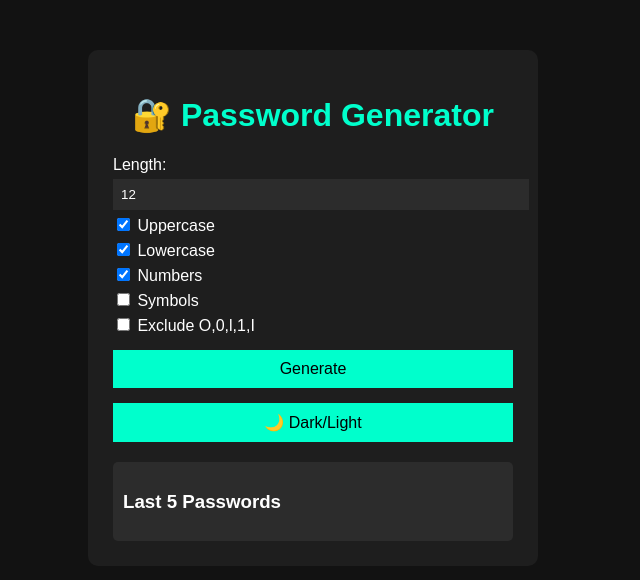
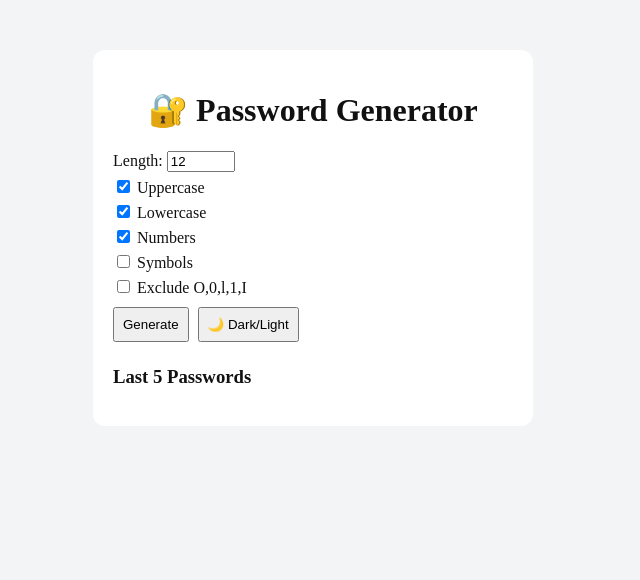
Before and after one commit to npmhimanshu/Password_Generator, a Flask app: page / in a window 1280 px wide. Shown: the top 580 px of the page, without its empty margins (327-967 px from the left). Run offline with Flask 3, Linux system fonts and the light colour scheme.

Commit message:
Update style.css

```diff
--- a/static/style.css
+++ b/static/style.css
@@ -1,62 +1,24 @@
-body {
-    background-color: #121212;
-    color: #ffffff;
-    font-family: Arial, sans-serif;
-}
+body.light { background: #f3f4f6; color: #111; }
+body.dark { background: #111827; color: #e5e7eb; }
 
-.container {
-    width: 400px;
-    margin: 50px auto;
-    padding: 25px;
-    background-color: #1e1e1e;
-    border-radius: 10px;
-}
+.container { width: 400px; margin: 50px auto; padding: 20px; background: #1f2937; border-radius: 12px; }
 
-h1 {
-    text-align: center;
-    color: #00ffcc;
-}
+body.light .container { background: #fff; }
 
-label {
-    display: block;
-    margin-top: 10px;
-}
+h1 { text-align: center; }
 
-input[type="number"] {
-    width: 100%;
-    padding: 8px;
-    margin-top: 5px;
-    background: #2c2c2c;
-    border: none;
-    color: white;
-}
+input[type=number] { width: 60px; }
 
-.options label {
-    margin-top: 5px;
-}
+.options label { display: block; margin: 5px 0; }
 
-button {
-    width: 100%;
-    padding: 10px;
-    margin-top: 15px;
-    background: #00ffcc;
-    border: none;
-    cursor: pointer;
-    font-size: 16px;
-}
+button { margin: 5px 5px 5px 0; padding: 8px; cursor: pointer; }
 
-button:hover {
-    background: #00ccaa;
-}
+.password { font-size: 1.2rem; word-break: break-all; }
 
-.output, .history {
-    margin-top: 20px;
-    padding: 10px;
-    background: #2c2c2c;
-    border-radius: 5px;
-}
+.hidden { filter: blur(6px); }
 
-ul {
-    list-style: none;
-    padding: 0;
-}
+.actions { display: flex; gap: 10px; margin-top: 10px; }
+
+.weak { color: #ef4444; }
+.medium { color: #f59e0b; }
+.strong { color: #22c55e; }
```
